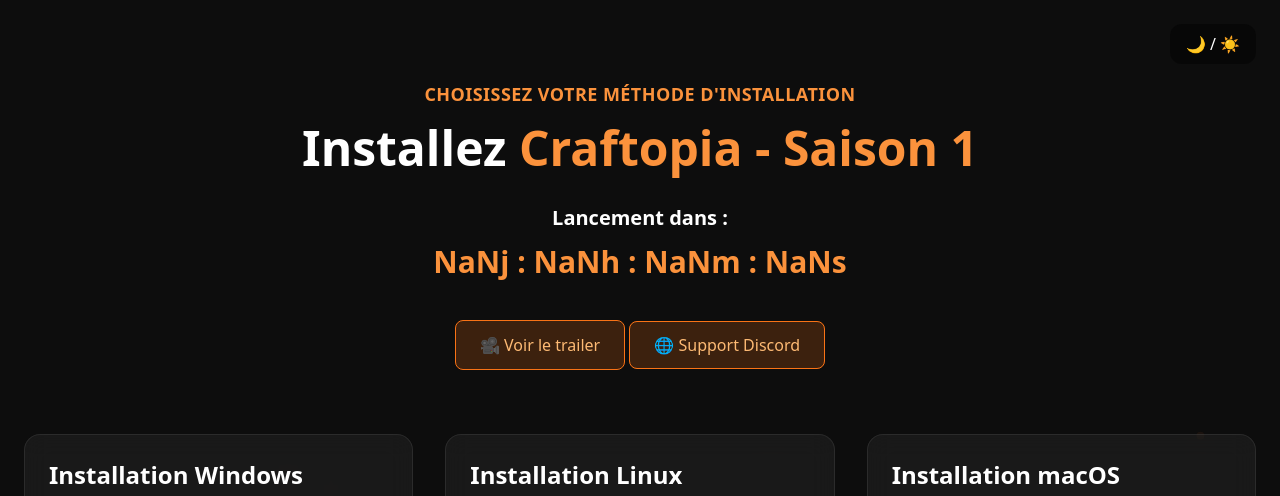
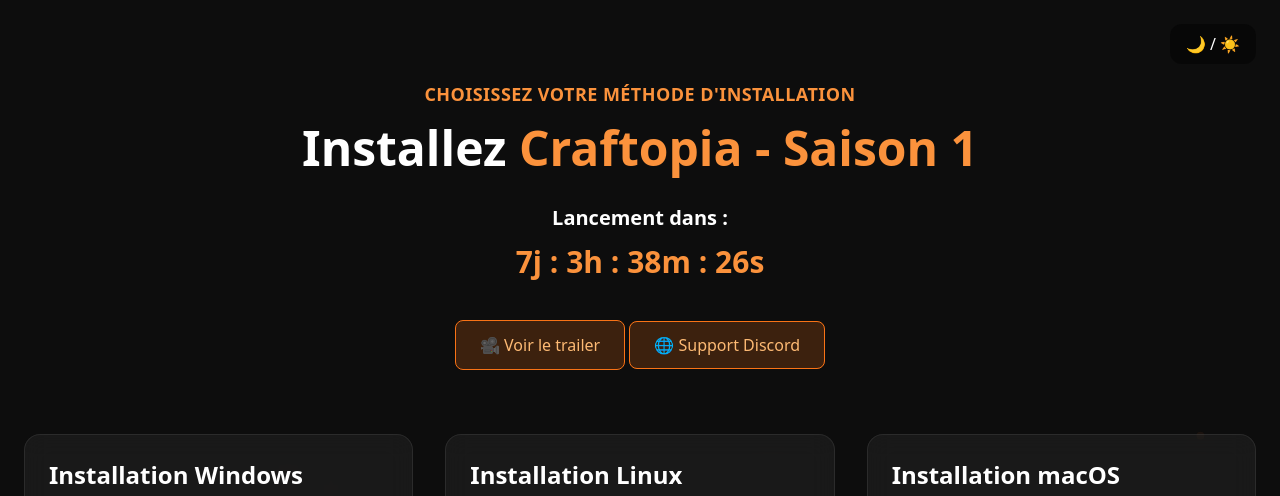
Before and after one commit to SynaxxYT/craftopia.github.io, a plain HTML site: page index.html in a window 1280 px wide. Shown: the top 496 px of the page. Drawn offline with nearby package versions, Linux system fonts and the light colour scheme; a web font is replaced by a local one.

Commit message:
Update index.html

```diff
--- a/index.html
+++ b/index.html
@@ -204,7 +204,7 @@
 
 
         /* ------------------- COMPTE À REBOURS ------------------- */
-        const targetDate = new Date("2025-19-12T21:00:00").getTime();
+        const targetDate = new Date("2025-12-19T21:00:00").getTime();
 
         setInterval(() => {
             const now = Date.now();
```
